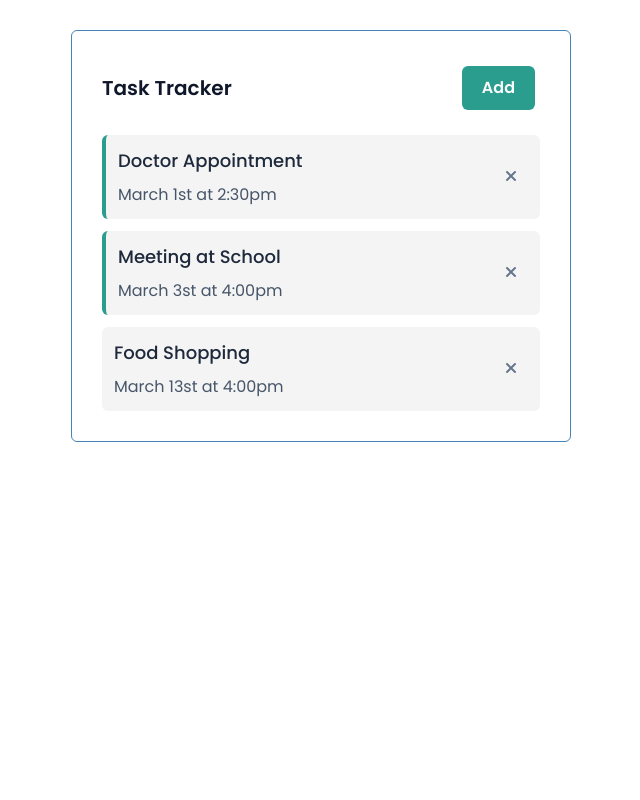
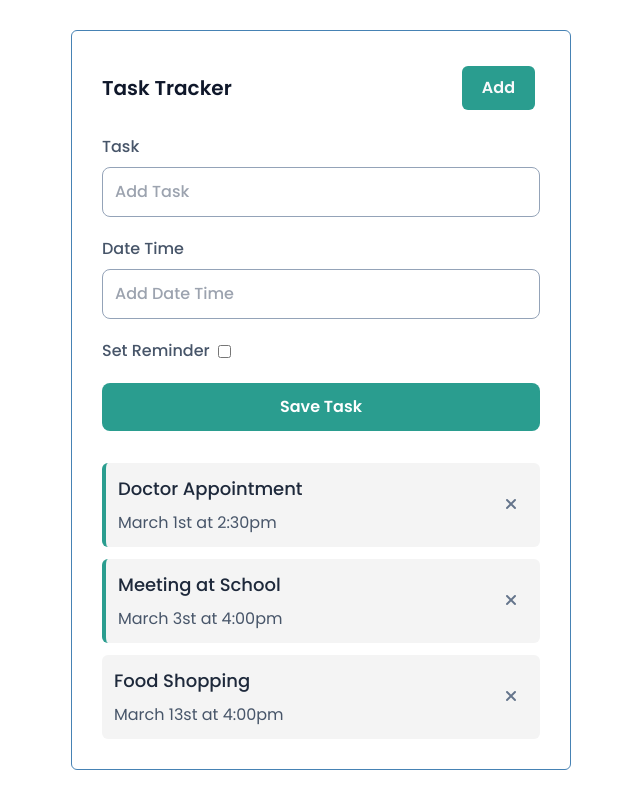
Before and after one commit to billpebert/vue-task-reminder, a Vue app: page / in a window 1280 px wide. Shown: the whole page, without its empty margins (319-959 px from the left). Built offline with nearby package versions, Linux system fonts and the light colour scheme.

Commit message:
addTask function

```diff
--- a/src/App.vue
+++ b/src/App.vue
@@ -2,6 +2,7 @@
 import HeaderSection from "./components/HeaderSection.vue";
 import ButtonEl from "./components/ButtonEl.vue";
 import TasksElVue from "./components/TasksEl.vue";
+import AddTaskVue from "./components/AddTask.vue";
 </script>
 
 <template>
@@ -9,6 +10,7 @@ import TasksElVue from "./components/TasksEl.vue";
 		<HeaderSection title="Task Tracker">
 			<ButtonEl title="Add" className="btn-success" />
 		</HeaderSection>
+		<AddTaskVue @add-task="addTask" />
 		<TasksElVue @toggle-reminder="toggleReminder" @delete-task="deleteTask" :tasks="tasks" />
 	</div>
 </template>
@@ -22,6 +24,9 @@ export default {
 	},
 
 	methods: {
+		addTask(task) {
+			this.tasks = [...this.tasks, task];
+		},
 		deleteTask(id) {
 			this.tasks = this.tasks.filter((task) => task.id !== id);
 		},
--- /dev/null
+++ b/src/components/AddTask.vue
@@ -0,0 +1,70 @@
+<template>
+	<form @submit="onSubmit" class="flex flex-col gap-5 mb-8">
+		<div class="flex flex-col gap-2">
+			<label for="" class="text-base text-slate-600 font-medium">Task</label>
+			<input
+				type="text"
+				name="text"
+				class="text-base text-slate-600 font-medium border border-slate-400 p-3 rounded-lg"
+				placeholder="Add Task"
+				v-model="text"
+			/>
+		</div>
+		<div class="flex flex-col gap-2">
+			<label for="" class="text-base text-slate-600 font-medium">Date Time</label>
+			<input
+				type="text"
+				name="day"
+				class="text-base text-slate-600 font-medium border border-slate-400 p-3 rounded-lg"
+				placeholder="Add Date Time"
+				v-model="day"
+			/>
+		</div>
+		<div class="flex gap-2 items-center">
+			<label for="" class="text-base text-slate-600 font-medium">Set Reminder</label>
+			<input type="checkbox" name="reminder" v-model="reminder" />
+		</div>
+
+		<input
+			type="submit"
+			value="Save Task"
+			class="bg-[#2a9d8f] py-3 px-6 font-semibold text-white rounded-lg hover:bg-[#24887d] transition-all cursor-pointer"
+		/>
+	</form>
+</template>
+
+<script>
+export default {
+	data() {
+		return {
+			text: "",
+			day: "",
+			reminder: false,
+		};
+	},
+
+	methods: {
+		onSubmit(e) {
+			e.preventDefault();
+
+			if (!this.text) {
+				alert("Please add a task");
+				return;
+			}
+
+			const newTask = {
+				id: Math.floor(Math.random() * 10000),
+				text: this.text,
+				day: this.day,
+				reminder: this.reminder,
+			};
+
+			this.text = "";
+			this.day = "";
+			this.reminder = false;
+
+			this.$emit("add-task", newTask);
+		},
+	},
+};
+</script>
```
